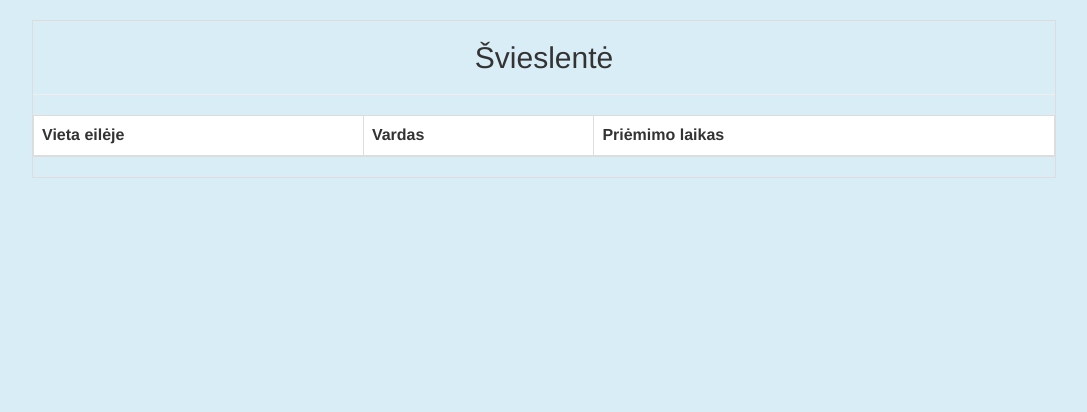
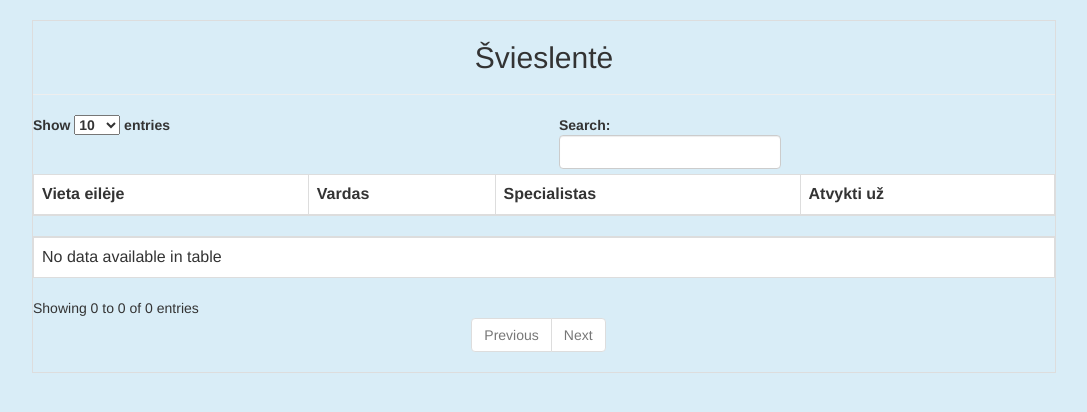
Before and after one commit to Montekarl/NFQAcademy, a PHP site: page /svieslente.php in a window 1280 px wide. Shown: the part 52-464 px from the top of the page, without its empty margins (96-1183 px from the left). Run offline with PHP 8.4, Linux system fonts and the light colour scheme; tables that the repository leaves empty or names only in its code hold one stand-in row (values such as "Sample post"); lists and menus that the app fills with data are empty; some libraries are stand-ins or nearby versions.

Commit message:
Galutinis variantas
svieslente.php -> klientas priskiriamas ne bendrai eilei, bet specialisto eilej (pridėtas naujas kriterijus prie SQL užklausos).

```diff
--- a/index.php
+++ b/index.php
@@ -2,7 +2,6 @@
 include_once 'dbconfig.php';
 if(isset($_POST['btn-save']))
 {
-
     $Vardas = isset($_POST['Vardas']) ? mysqli_real_escape_string($conn,$_POST['Vardas']):false;
     $Pavarde = isset($_POST['Pavarde']) ? mysqli_real_escape_string($conn,$_POST['Pavarde']):false;
     $Telefonas = isset($_POST['Telefonas']) ? mysqli_real_escape_string($conn,$_POST['Telefonas']):false;
@@ -43,7 +42,6 @@ window.location.href = 'svieslente.php';
     <title>Database - Add Applicant</title>
     </head>
     <body>
-
             <div class ="container" style="width:900px;" align="center">
                 <div class="table-responsive">
                     <div class="search-table-outter wrapper">
--- a/svieslente.php
+++ b/svieslente.php
@@ -3,7 +3,7 @@ require 'dbconfig.php';
 if (!$conn){
     die("Connection failed: ". mysqli_connect_error());
     }
-        $query = "SELECT * FROM specialistas INNER JOIN lankytojas ON specialistas.id=lankytojas.Specialistas WHERE lankytojas.Statusas='Klientas laukia' ORDER BY lankytojas.id ASC LIMIT 200;";
+        $query = "SELECT * FROM specialistas INNER JOIN lankytojas ON specialistas.id=lankytojas.Specialistas WHERE lankytojas.Statusas='Klientas laukia' ORDER BY lankytojas.id ASC LIMIT 10;";
         $init_result = mysqli_query($conn, $query);
         if(isset($_GET['delete_id']))
     {
@@ -41,7 +41,8 @@ if (!$conn){
                             <tr>
                                 <th>Vieta eilėje</th>
                                 <th>Vardas</th>
-                                <th>Priėmimo laikas</th>
+                                <th>Specialistas</th>
+                                <th>Atvykti už</th>
                             </tr>
                         </thead>
                         <tbody>
@@ -56,11 +57,21 @@ if (!$conn){
                                     <?php echo $row['Vardas'] ?>
                                 </td>
                                 <td style="font-size: 14px; white-space: nowrap;">
+                                    <?php echo $row['specialistas'] ?>
+                                </td>
+                                <td style="font-size: 14px; white-space: nowrap;">
                                     <?php
-                                    $sql = "SELECT SEC_TO_TIME( SUM(time_to_sec(trukme))) As timeSum FROM specialistas INNER JOIN lankytojas ON specialistas.id=lankytojas.Specialistas WHERE lankytojas.id<".$row['id'];
+                                    //Pasirinkti visus prieš tai buvusius klientus ir sudėti jų reikšmes
+                                    //"SELECT SEC_TO_TIME( SUM(time_to_sec(trukme))) As timeSum FROM specialistas INNER JOIN lankytojas ON specialistas.id=lankytojas.Specialistas WHERE lankytojas.id<81 AND specialistas.specialistas=\'Saskaitos\'";
+                                    $sql = "SELECT SEC_TO_TIME( SUM(time_to_sec(trukme))) As timeSum FROM specialistas INNER JOIN lankytojas ON specialistas.id=lankytojas.Specialistas WHERE lankytojas.id<" . $row['id'] ." AND specialistas.specialistas='".$row['specialistas']."'";
                                     $queue_sql = mysqli_query($conn, $sql);
                                     while($queueing = mysqli_fetch_assoc($queue_sql)) {
-                                    echo $queueing['timeSum'];
+                                        $trukme=$queueing['timeSum'];
+                                        $uzsiregistruota=$row['Registruota'];
+                                        $duration=strtotime($trukme);
+                                        $date=strtotime($row['Registruota']);
+                                        $endtime=$date+$duration;
+                                        echo date ('H:i:s',$endtime-time());
                                     }
                                     ?>
                                 </td>
@@ -74,7 +85,6 @@ if (!$conn){
         <script>
             $('table').DataTable({
             order:[[3,'desc']],
-            pagingType:'full_numbers',
             scrollY: '80vh',
             scrollX: true,
             scrollCollapse: true,
```
Also changed, not shown: lankytojas_handler.php (line endings or trailing spaces).
